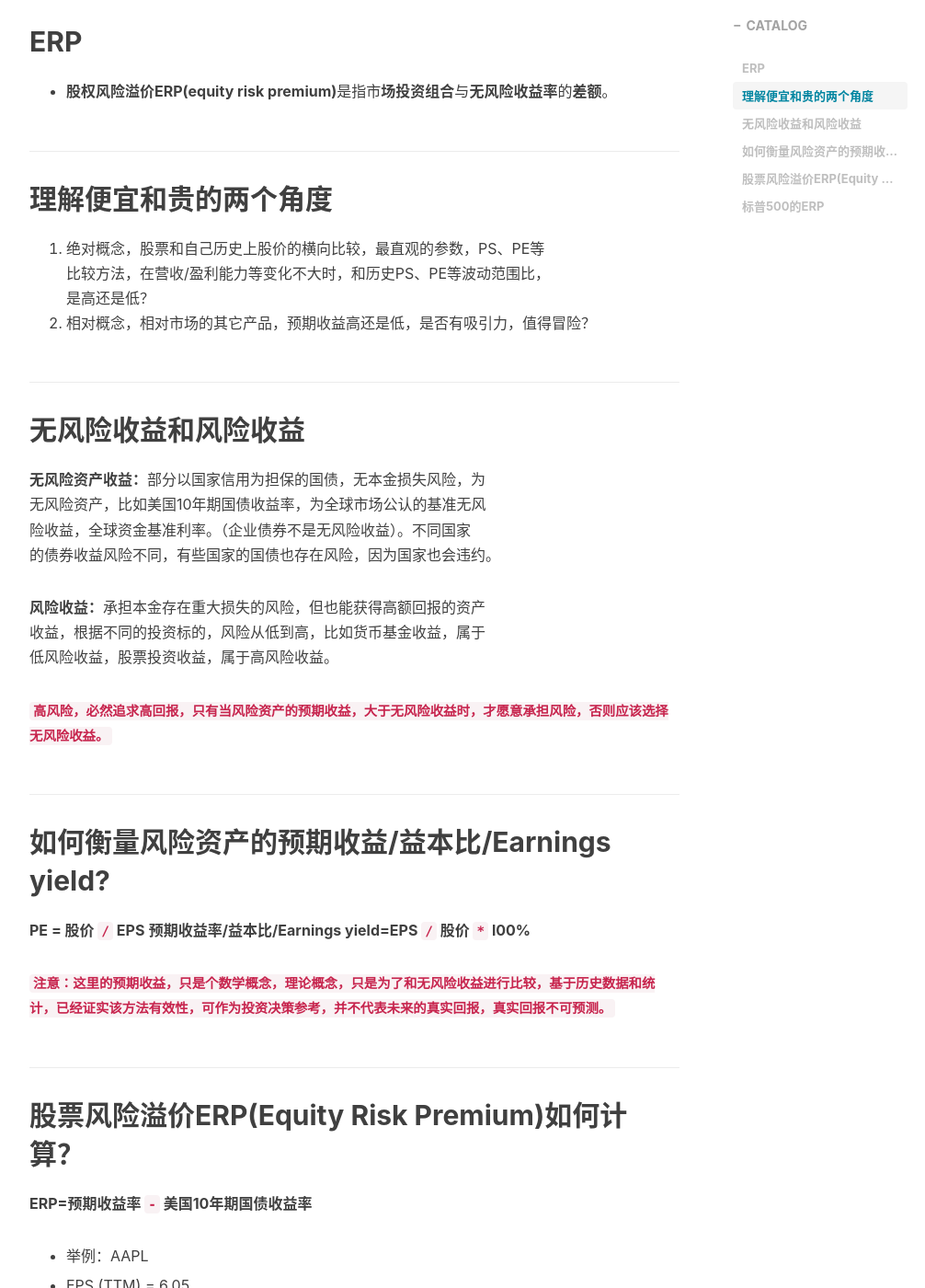
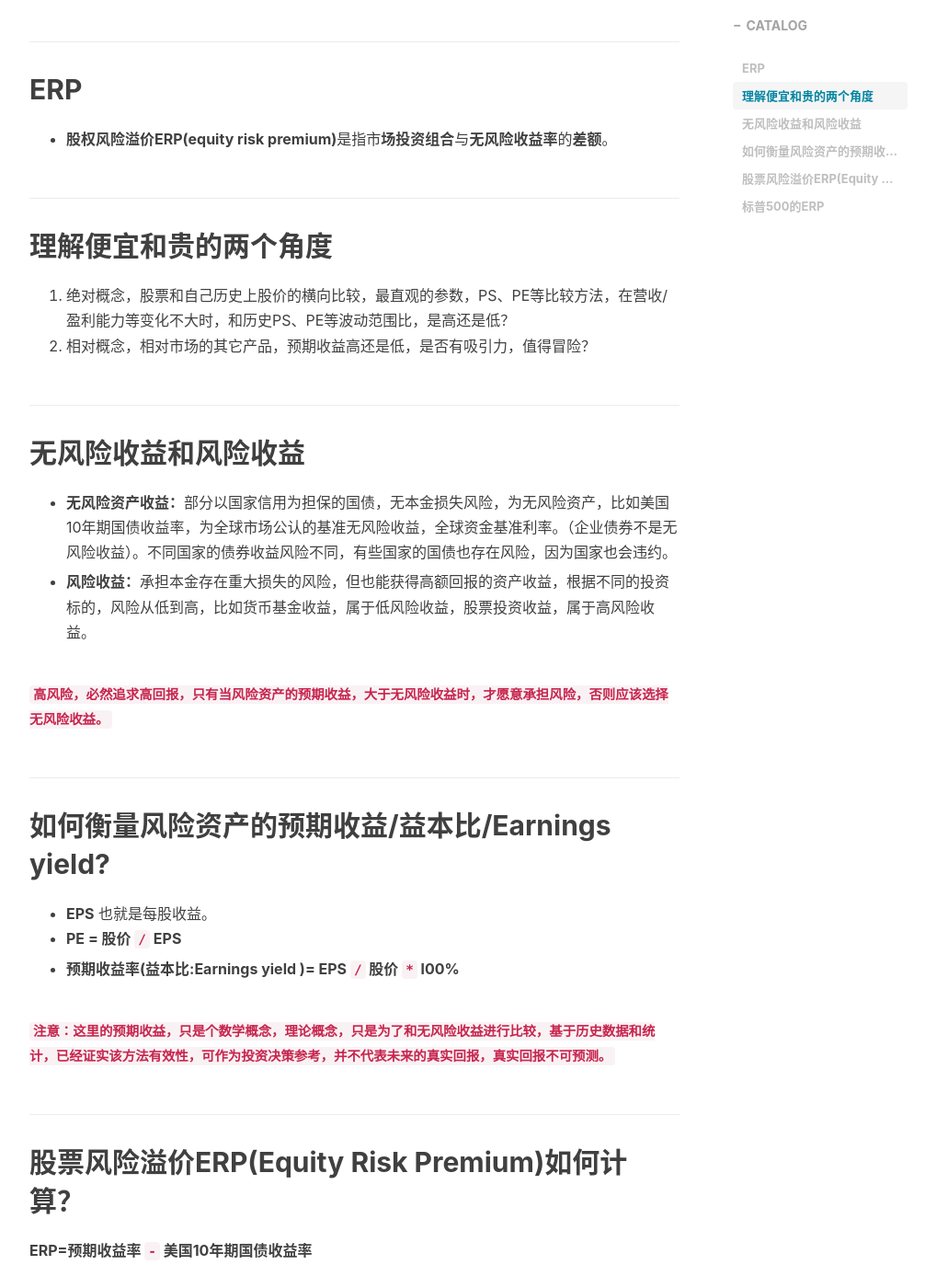
Before and after one commit to zaielsewhere/zaielsewhere.github.io, a Jekyll site: the page built from _posts/read_stocks_base/2025-03-10-stocks-base-116如何知道股票贵还是便宜-ERP.md, in a window 1280 px wide and 1400 px high, scrolled down 398 px. Shown: the whole window at 92% size, without its empty margins (233-1239 px from the left). Built offline with Jekyll 4.4.1, drawn with Linux system fonts in a browser that asks for light colours; nearby versions of some CDN libraries; comment, search, counter and statistics services are not loaded; some of the changed text lies outside the part shown.

Commit message:
文章格式修正

```diff
--- a/_posts/read_stocks_base/2025-03-10-stocks-base-116如何知道股票贵还是便宜-ERP.md
+++ b/_posts/read_stocks_base/2025-03-10-stocks-base-116如何知道股票贵还是便宜-ERP.md
@@ -12,9 +12,9 @@
 
 ---
 
-> 不会估值怎么办？
-> 如何知道股票贵还是便宜
-> 机构何时会抢购？
+> - 不会估值怎么办？
+> - 如何知道股票贵还是便宜
+> - 机构何时会抢购？
 
 
 
@@ -26,21 +26,14 @@
 
 ## 理解便宜和贵的两个角度
 
-1. 绝对概念，股票和自己历史上股价的横向比较，最直观的参数，PS、PE等
-   比较方法，在营收/盈利能力等变化不大时，和历史PS、PE等波动范围比，
-   是高还是低？
+1. 绝对概念，股票和自己历史上股价的横向比较，最直观的参数，PS、PE等比较方法，在营收/盈利能力等变化不大时，和历史PS、PE等波动范围比，是高还是低？
 2. 相对概念，相对市场的其它产品，预期收益高还是低，是否有吸引力，值得冒险？
 
 ## 无风险收益和风险收益
 
-**无风险资产收益：**部分以国家信用为担保的国债，无本金损失风险，为
-无风险资产，比如美国10年期国债收益率，为全球市场公认的基准无风
-险收益，全球资金基准利率。（企业债券不是无风险收益）。不同国家
-的债券收益风险不同，有些国家的国债也存在风险，因为国家也会违约。
+- **无风险资产收益：**部分以国家信用为担保的国债，无本金损失风险，为无风险资产，比如美国10年期国债收益率，为全球市场公认的基准无风险收益，全球资金基准利率。（企业债券不是无风险收益）。不同国家的债券收益风险不同，有些国家的国债也存在风险，因为国家也会违约。
 
-**风险收益：**承担本金存在重大损失的风险，但也能获得高额回报的资产
-收益，根据不同的投资标的，风险从低到高，比如货币基金收益，属于
-低风险收益，股票投资收益，属于高风险收益。
+- **风险收益：**承担本金存在重大损失的风险，但也能获得高额回报的资产收益，根据不同的投资标的，风险从低到高，比如货币基金收益，属于低风险收益，股票投资收益，属于高风险收益。
 
 **`高风险，必然追求高回报，只有当风险资产的预期收益，大于无风险收益时，才愿意承担风险，否则应该选择无风险收益。`**
 
@@ -48,8 +41,10 @@
 
 ## 如何衡量风险资产的预期收益/益本比/Earnings yield?
 
-**PE = 股价 `/` EPS**
-**预期收益率/益本比/Earnings yield=EPS `/` 股价 `*` l00%**
+- **EPS** 也就是每股收益。
+- **PE = 股价 `/` EPS**
+
+- **预期收益率(益本比:Earnings yield )= EPS `/` 股价 `*` l00%**
 
 **`注意：这里的预期收益，只是个数学概念，理论概念，只是为了和无风险收益进行比较，基于历史数据和统计，已经证实该方法有效性，可作为投资决策参考，并不代表未来的真实回报，真实回报不可预测。`**
 
@@ -65,7 +60,7 @@
 
 - 股价：140
 
-- 预期收益率：6.05 **/** 140 ***** 100% **=** 4.32%
+- 预期收益率：**6.05 `/` 140 `*` 100% = 4.32%**
 
 - 10年期国债收益率：3.88%
 
@@ -81,17 +76,14 @@
 
 ## 标普500的ERP
 
-**EPS:** 230
-**市价：**3639
+- **EPS:** 230、**市价：**3639
 
-> - 预期收益：230 **/** 3639 ***** 100 **= 0.0632 =**  6.32%
->
-> - 10年期国债收益率：3.88%
->
-> - **ERP:** 6.32% **-** 3.88% **=** 2.44%
+  > - 预期收益：**230 `/` 3639 `*` 100 = 0.0632 =  6.32%**
+  >
+  > - 10年期国债收益率：3.88%
+  >
+  > - **ERP:** 6.32% **-** 3.88% **=** 2.44%
 
+- **`假设10年期国债收益率不变，EPS收益不变，ERP达到3%，标普应该为3334点。`**
 
-
-**`假设10年期国债收益率不变，EPS收益不变，ERP达到3%，标普应该为3334点。`**
-
-> **230 / 6.88 *100 = 3334**
+  >  **230 / 6.88 *100 = 3334**
```
Also changed, not shown: _posts/read_stocks_base/2025-04-07-stocks-base-189计算股价大概率波动范围.md (+11 -22 lines), _posts/read_stocks_summary/2025-03-08-stocks-summary-我的个人股票购买策略汇总.md (+2 -0 lines).
